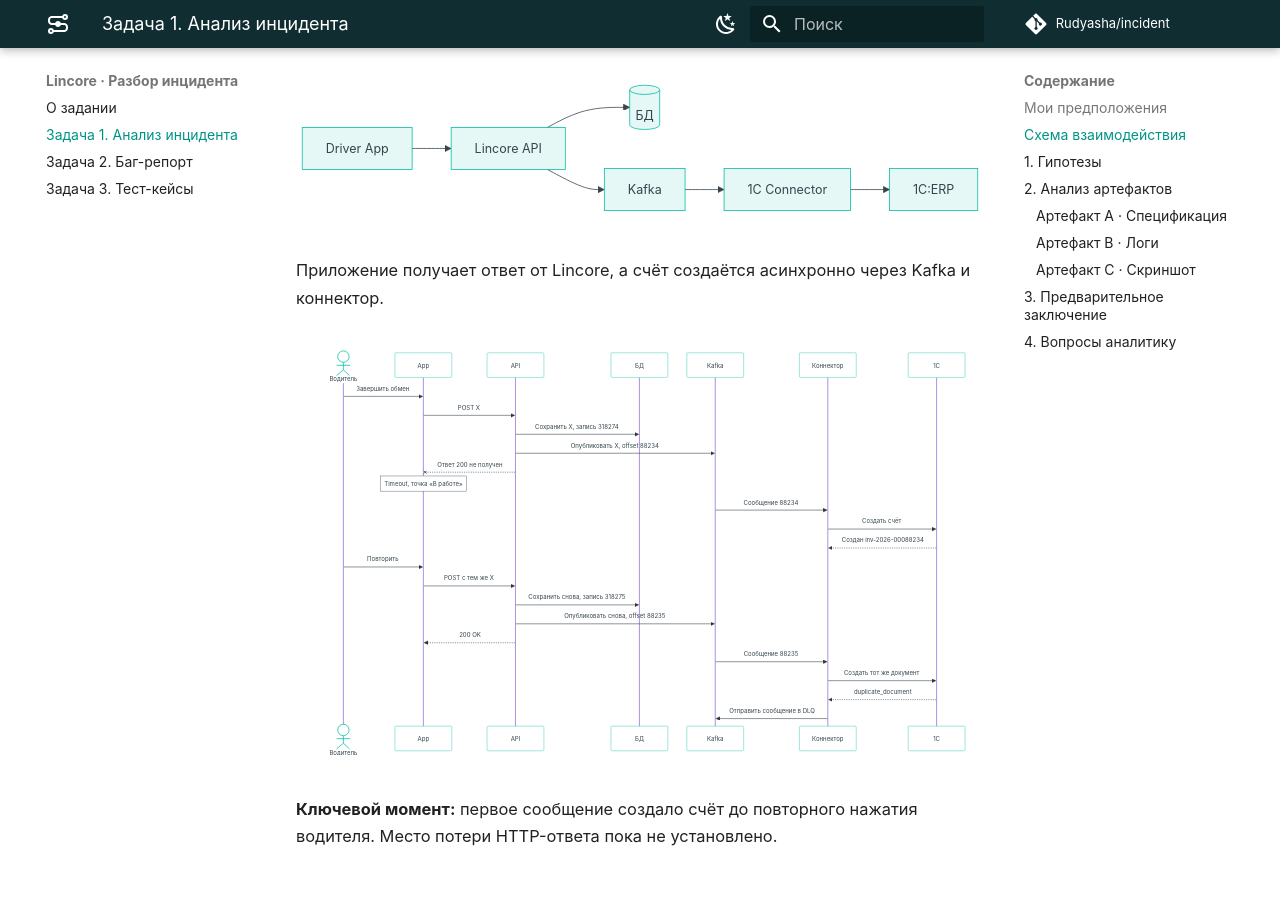
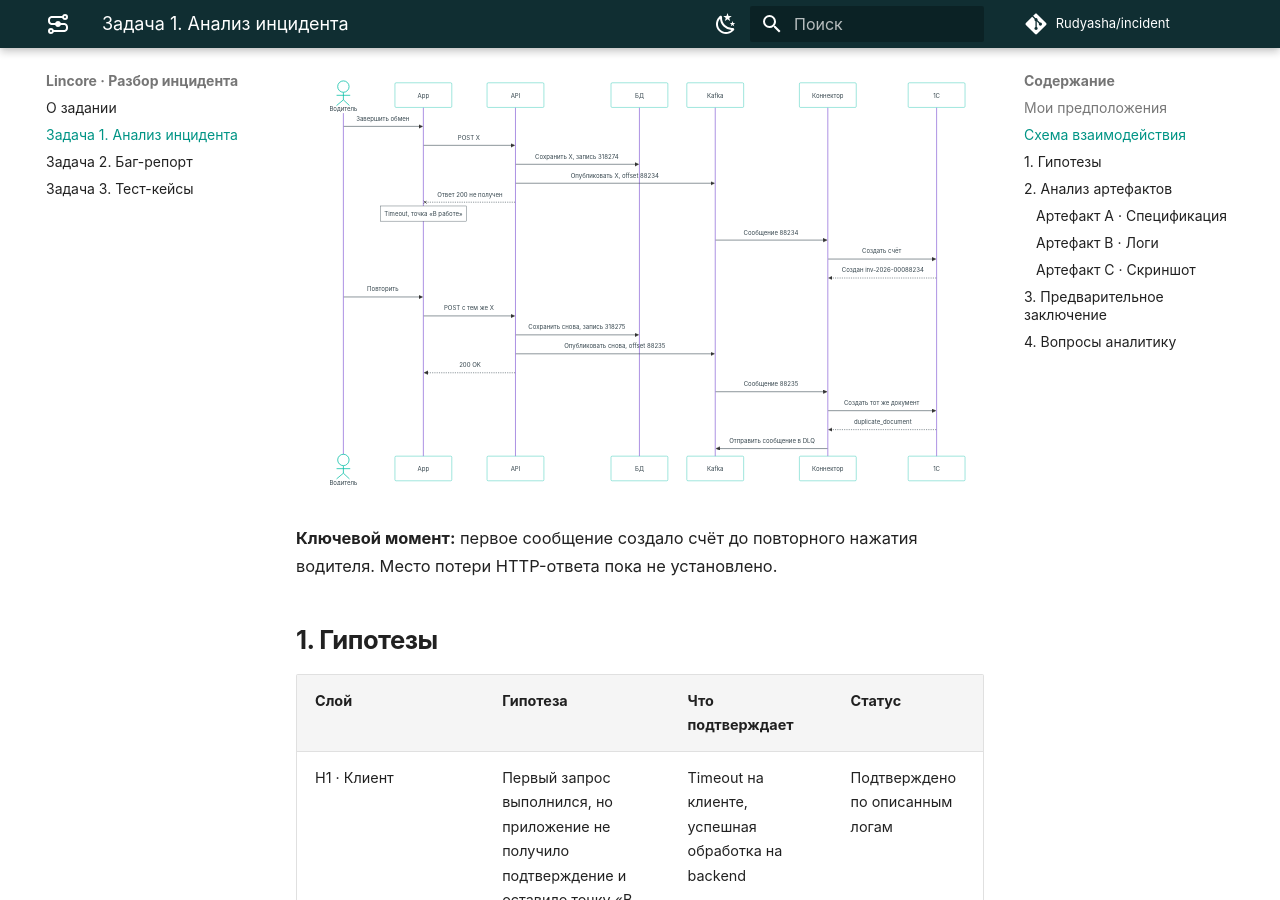
Before and after one commit to Rudyasha/incident, an MkDocs documentation site: the page built from docs/task-1.md, in a window 1280 px wide and 900 px high, scrolled down 757 px. Built offline with MkDocs 1.6.1 and Material for MkDocs 9.7.7, drawn with Linux system fonts in a browser that asks for light colours; comment, search, counter and statistics services are not loaded.

Commit message:
Update task-1.md

````diff
--- a/docs/task-1.md
+++ b/docs/task-1.md
@@ -11,17 +11,6 @@
 - Предполагаю, что счёт `inv-2026-00088234`, который 1С вернула как успешно созданный при обработке первого события, действительно сохранился в 1С. В предоставленных данных нет отдельной проверки его текущего состояния.
 
 ## Схема взаимодействия
-
-```mermaid
-flowchart LR
-    A[Driver App] --> B[Lincore API]
-    B --> D[(БД)]
-    B --> K[Kafka]
-    K --> C[1C Connector]
-    C --> E[1С:ERP]
-```
-
-Приложение получает ответ от Lincore, а счёт создаётся асинхронно через Kafka и коннектор.
 
 ```mermaid
 sequenceDiagram
````
